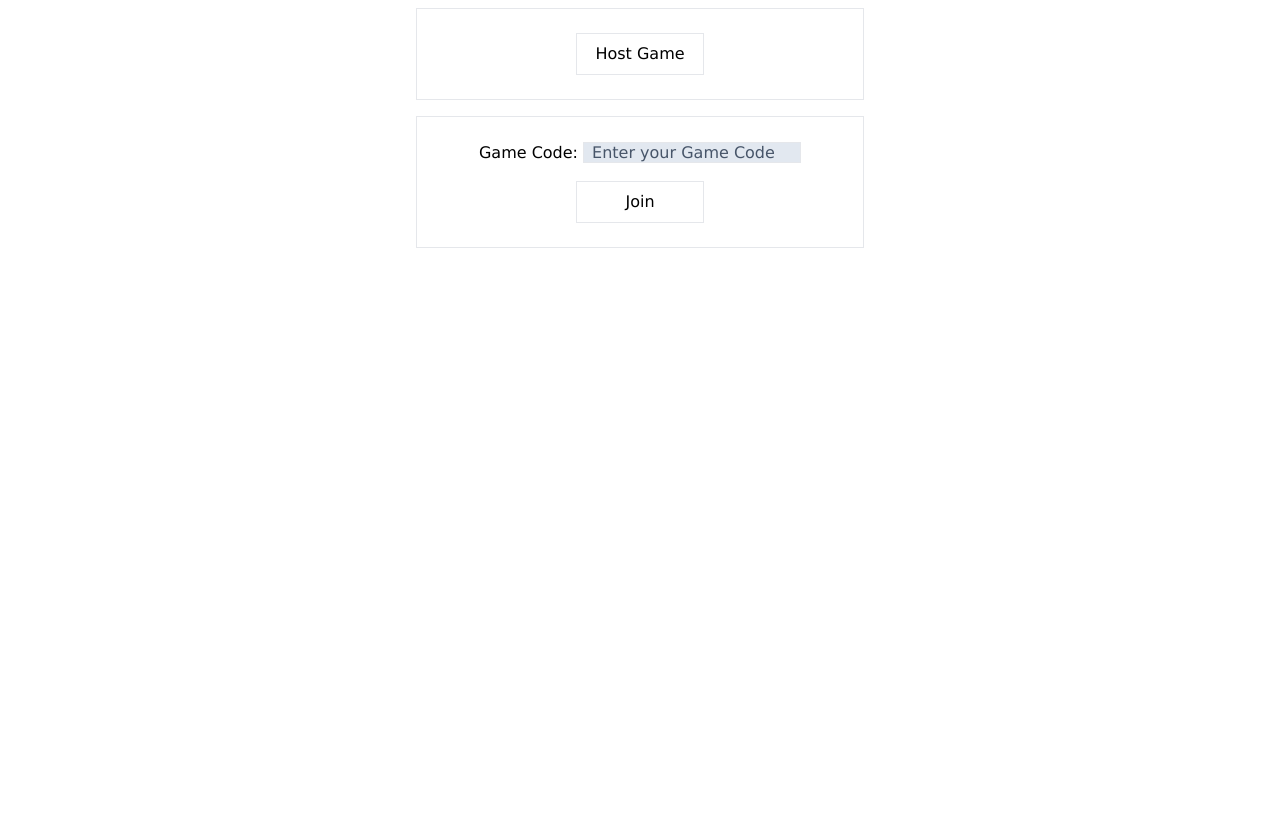
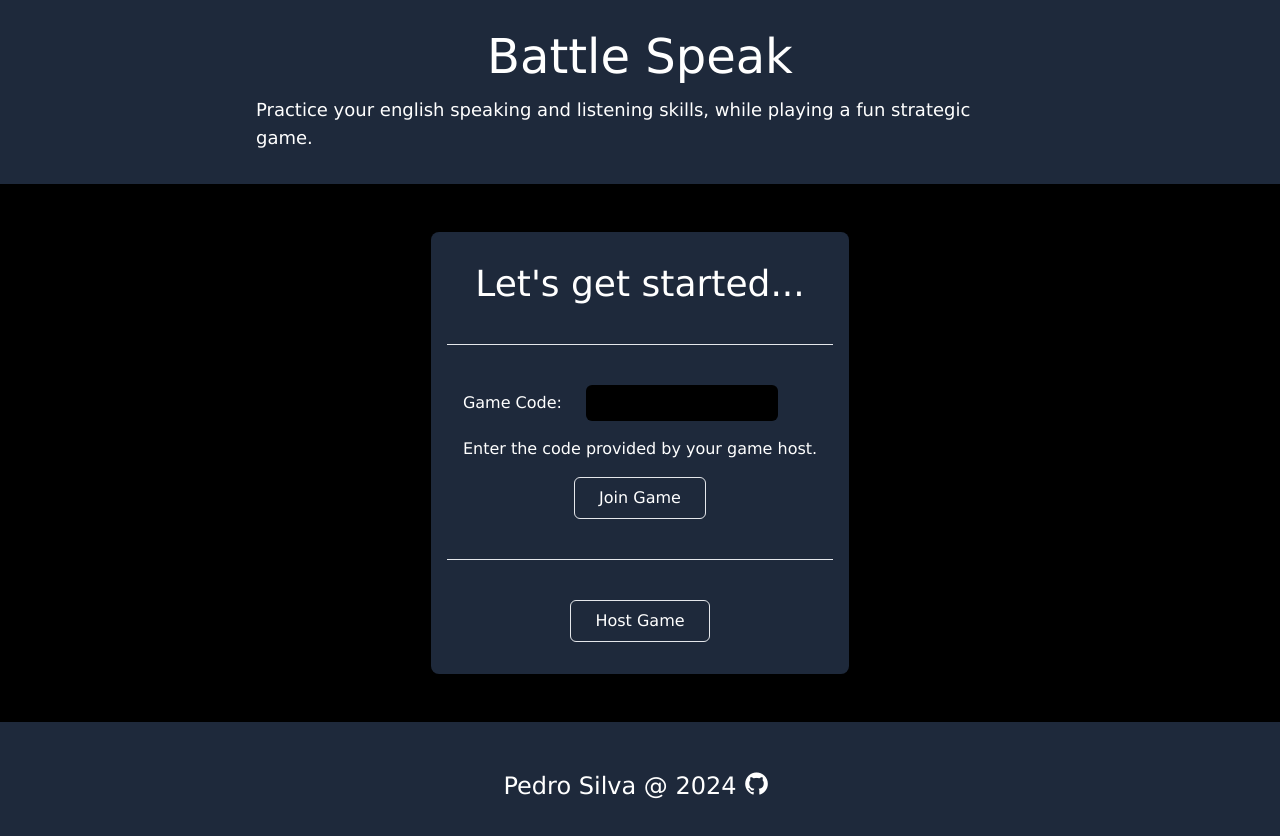
Before and after one commit to PetrusMaximus0/educational-battleship-frontend, a React (Vite) app: page / in a window 1280 px wide. Shown: the top 836 px of the page. Before the commit the page ends 800 px from the top, so only its background shows below. Built offline with nearby package versions, Linux system fonts and the light colour scheme.

Commit message:
feat: Add home page.

```diff
--- a/src/pages/HomePage.tsx
+++ b/src/pages/HomePage.tsx
@@ -1,4 +1,5 @@
-import React, { ChangeEvent, FormEvent, useState } from 'react'
+import { ChangeEvent, FormEvent, useState } from 'react'
+import { useNavigate } from 'react-router-dom';
 
 type Props = {}
 
@@ -7,9 +8,16 @@ const HomePage = ({ }: Props) => {
     const [loading, setLoading] = useState<boolean>(false);
     const [gameCode, setGameCode] = useState<string | null>(null);
 
+    const navigate = useNavigate();
+
     const onFormSubmit = async (e: FormEvent<HTMLFormElement>) => {
         e.preventDefault();
         setLoading(true);
+
+        // Simulate connection
+        setTimeout(() => {
+            navigate(`/game/${gameCode}`);
+        }, 2000)
 
         // Look for game and connect.
         // If error, then show error message.
@@ -24,48 +32,78 @@ const HomePage = ({ }: Props) => {
         setGameCode(newVal);
     }
 
+    const onHostGame = () => {
+        alert("Creating a new game.");
+        navigate("/game/new");
+    }
+
     return (
-        <main className='flex flex-col items-center gap-4 mt-2'>
-            <div className='flex border justify-center max-w-md min-w-xs w-full py-6'>
-                <button
-                    className='hover:bg-slate-200 hover:text-black border py-2 px-4 text-center w-32'>
-                    Host Game
-                </button>
+        <div className='grid grid-rows-[auto_auto_auto] content-between h-screen bg-black text-white'>
+            <div className='bg-slate-800 py-8 px-8'>
+                <header className='mx-auto max-w-screen-md flex flex-col gap-4 items-center text-center md:text-left'>
+                    <h1 className='text-5xl'>Battle Speak</h1>
+                    <p className='text-lg'>Practice your english speaking and listening skills, while playing a fun strategic game.</p>
+                </header>
             </div>
-            <form
-                onSubmit={onFormSubmit}
-                className='border px-4 py-6 flex flex-col gap-4 w-full max-w-md min-w-xs justify-center items-center '
-            >
-                {!loading && <>
-                    <label
-                        htmlFor="game-code">
-                        Game Code: {" "}
-                        <input
-                            onChange={onInputChange}
-                            value={gameCode || ""}
-                            id="game-code"
-                            name="game-code"
-                            className='placeholder:text-slate-600 w-fit h-full border px-2 bg-slate-200 text-black'
-                            type="text"
-                            placeholder='Enter your Game Code'
-                            maxLength={8}
-                            minLength={8}
-                            required
-                        />
-                    </label>
+            <main className='py-12 px-8'>
+                <section className='flex flex-col justify-center items-center mx-auto gap-4 w-fit px-4 py-8 bg-slate-800 rounded-lg'>
+                    <h2 className="text-4xl font-light text-center pb-6">
+                        Let's get started...
+                    </h2>
+                    <hr className='border-1 w-full' />
+                    <form name='join-game' className='px-4 py-6 mx-auto flex flex-col gap-4' onSubmit={onFormSubmit} >
+                        <label className='flex gap-6 items-center justify-start text-nowrap' htmlFor="game-code">
+                            Game Code:
+                            <input
+                                className="max-w-48 rounded-md py-1 px-2 text-center placeholder:text-slate-400 placeholder:text-center bg-black text-white text-xl"
+                                type="text"
+                                name="game-code"
+                                id="game-code"
+                                onChange={onInputChange}
+                                value={gameCode ?? ""}
+                                required
+                                minLength={5}
+                                maxLength={5} />
+                        </label>
+                        <p className={error ? "text-red-700 font-semibold" : "text-white" + "text-sm"}>
+                            {!error && !loading &&
+                                <>
+                                    Enter the code provided by your game host.
+                                </>
+                                || error &&
+                                <>
+                                    *{error.message}
+                                </>
+                                || loading &&
+                                <>
+                                    Loading...
+                                </>
+                            }
+                        </p>
+                        <button className='hover:bg-slate-200 hover:text-black rounded-md border py-2 px-6 mx-auto' type="submit">
+                            Join Game
+                        </button>
+                    </form>
+                    <hr className='border-1 w-full' />
+                    <div className="px-4 pt-6 w-full h-full flex justify-center">
+                        <button
+                            className='hover:bg-slate-200 hover:text-black border rounded-md py-2 px-6 text-center'
+                            onClick={onHostGame}
+                        >
+                            Host Game
+                        </button>
 
-                    <button
-                        className='hover:bg-slate-200 hover:text-black border py-2 px-4 text-center w-32'
-                        type="submit"
-                    >
-                        Join
-                    </button>
-                    {error && <p className='place-self-start text-red-800'>Error: {error.message} </p>}
-                </>
-                    || <p>Loading Game...</p>
-                }
-            </form>
-        </main>
+                    </div>
+                </section>
+            </main>
+            <footer className='py-12 px-8 text-center font-extralight text-2xl bg-slate-800'>
+                Pedro Silva @ 2024
+                <a className='mx-2 inline-block' href="https://github.com/PetrusMaximus0">
+                    <i className="devicon-github-original"></i>
+                </a>
+            </footer>
+        </div>
+
     )
 }
 
```
